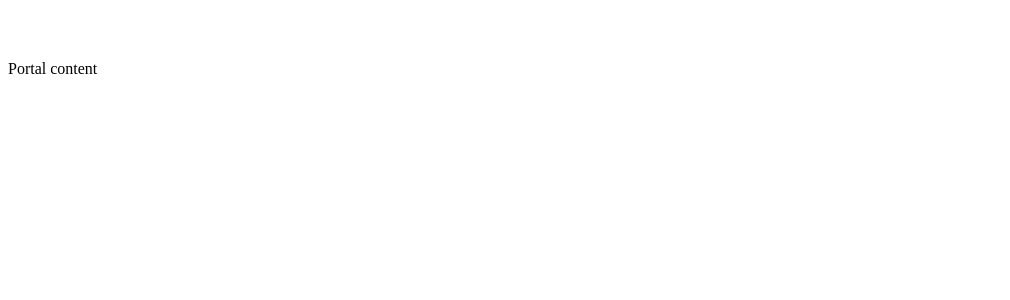
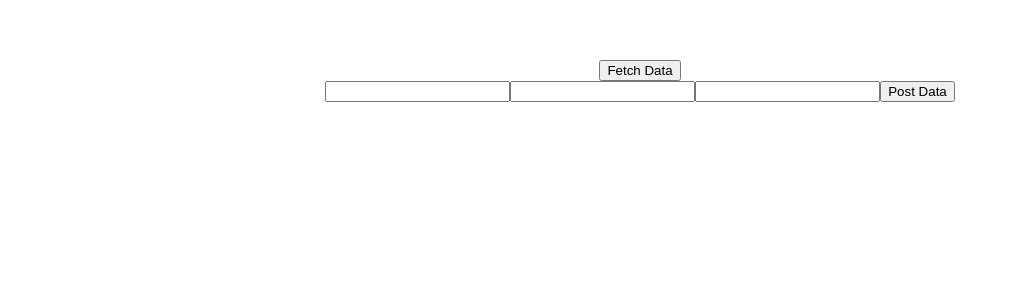
Before and after one commit to arjuaman/Vue, a Vue app in the folder cli-project/vue3-vite-proj/: page / in a window 1280 px wide. Shown: the top 300 px of the page, without its empty margins (0-1010 px from the left). Built offline with nearby package versions, Linux system fonts and the light colour scheme.

Commit message:
GET and POST on button click

```diff
--- a/cli-project/vue3-vite-proj/package.json
+++ b/cli-project/vue3-vite-proj/package.json
@@ -6,10 +6,11 @@
     "build": "vite build"
   },
   "dependencies": {
+    "axios": "^1.5.1",
     "vue": "^3.0.4"
   },
   "devDependencies": {
-    "vite": "^1.0.0-rc.13",
-    "@vue/compiler-sfc": "^3.0.4"
+    "@vue/compiler-sfc": "^3.0.4",
+    "vite": "^1.0.0-rc.13"
   }
 }
--- a/cli-project/vue3-vite-proj/src/App.vue
+++ b/cli-project/vue3-vite-proj/src/App.vue
@@ -1,20 +1,21 @@
 <template>
-  <teleport to="#portal-root">
-    <Portal />
-  </teleport>
+  <FetchData />
+  <PostData />
 </template>
 
 <script>
-import Portal from "./components/Portal.vue";
+import FetchData from './components/FetchData.vue';
+import PostData from './components/PostData.vue';
 
 export default {
   name: 'App',
   components: {
-    Portal
+    FetchData,
+    PostData
   },
   data(){
     return{
-      current: 'TabA'
+
     }
   }
 };
--- /dev/null
+++ b/cli-project/vue3-vite-proj/src/components/FetchData.vue
@@ -0,0 +1,36 @@
+<template>
+  <div>
+    <button @click="fetch">Fetch Data</button>
+  </div>
+</template>
+
+<script>
+import axios from "axios";
+
+export default {
+  name: "fetchData",
+  data() {
+    return {
+      data: "",
+    };
+  },
+  methods: {
+    fetch() {
+      axios
+        .get(
+          "https://react-sending-data-default-rtdb.asia-southeast1.firebasedatabase.app/posts.json"
+        )
+        .then((res) => {
+          console.log(res.data);
+          this.data = res.data;
+        })
+        .catch((e) => {
+          alert(e.message);
+        });
+    },
+  },
+};
+</script>
+
+<style scoped>
+</style>
--- /dev/null
+++ b/cli-project/vue3-vite-proj/src/components/PostData.vue
@@ -0,0 +1,40 @@
+<template>
+  <div>
+    <input type="text" v-model="formData.author">
+    <input type="text" v-model="formData.content">
+    <input type="text" v-model="formData.title">
+    <button @click="send">Post Data</button>
+  </div>
+</template>
+
+<script>
+import axios from "axios";
+
+export default {
+  name: "postData",
+  data() {
+    return {
+      formData: {
+          author: '',
+          content: '',
+          title: ''
+      }
+    };
+  },
+  methods: {
+    send() {
+      axios
+        .post("https://react-sending-data-default-rtdb.asia-southeast1.firebasedatabase.app/posts.json", this.formData)
+        .then((res) => {
+          console.log(res.data);
+        })
+        .catch((e) => {
+          console.log(e.message);
+        });
+    },
+  },
+};
+</script>
+
+<style scoped>
+</style>
```
Also changed, not shown: 1 other file (tests, documents, lock files or other folders).
